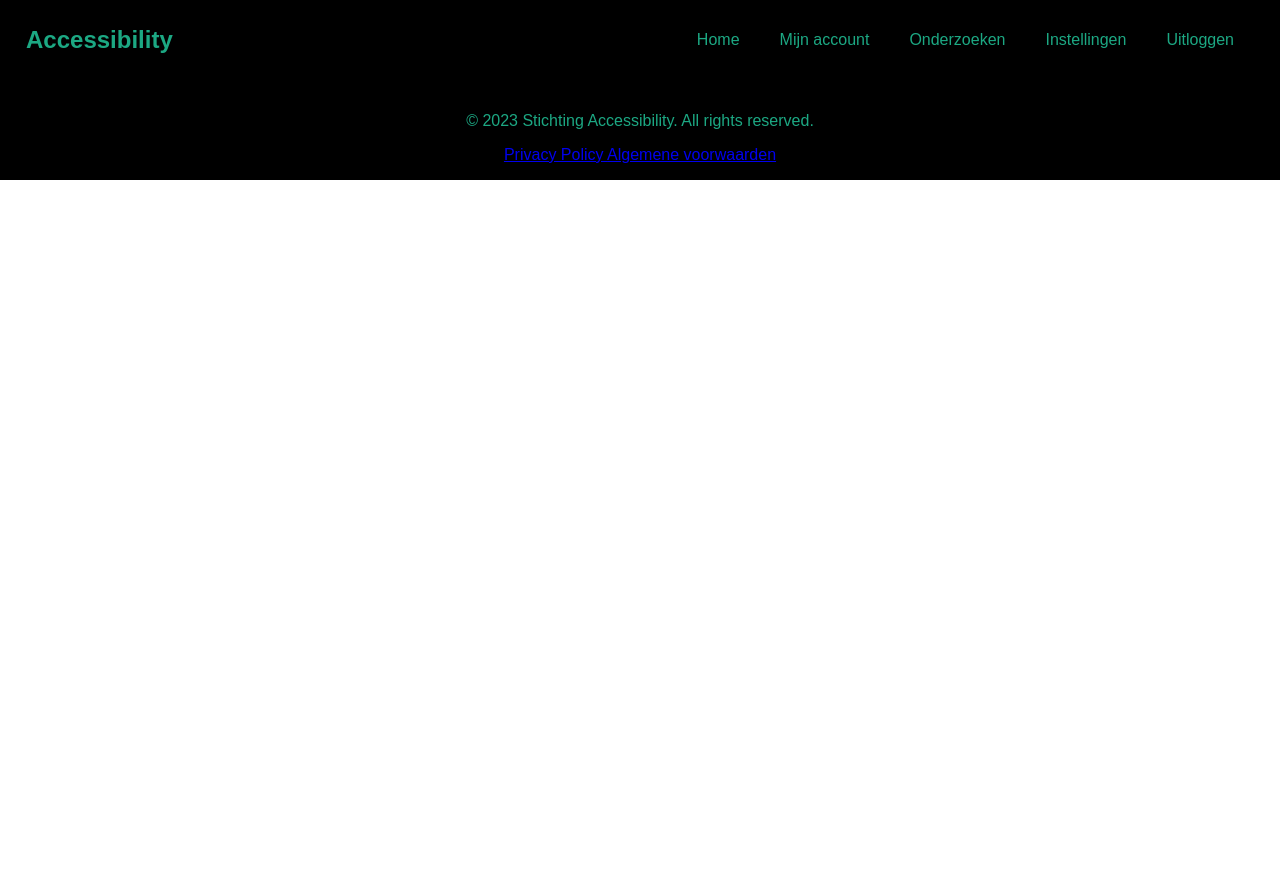
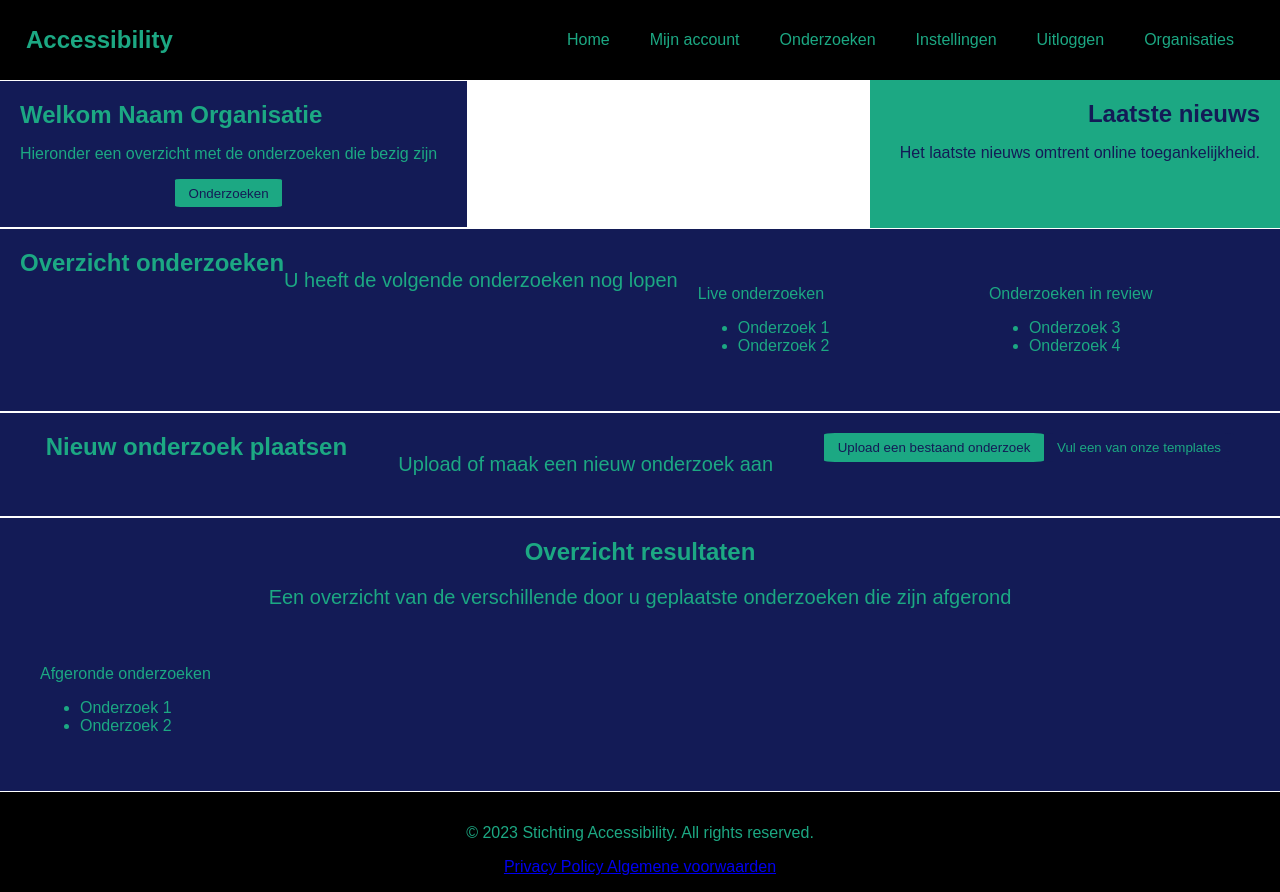
Before and after one commit to DiegoIEC/wpr, a React (Create React App) app in the folder web/: page /Organisaties in a window 1280 px wide. Before the commit the page ends 800 px from the top, so only its background shows below. Built offline with nearby package versions, Linux system fonts and the light colour scheme.

Commit message:
organisaties pagina demo

```diff
--- a/web/src/App.js
+++ b/web/src/App.js
@@ -4,6 +4,7 @@ import Footer from './Footer';
 import { BrowserRouter as Router, Routes, Route } from "react-router-dom";
 import Onderzoeken from './Onderzoeken';
 import Onderzoek from './Onderzoek';
+import Organisaties from './Organisaties';
 
 function App() {
   return (
@@ -23,6 +24,10 @@ function App() {
           <Route path="/onderzoek" element={<Onderzoek />}></Route>
         </Routes>
 
+        <Routes>
+          <Route path="/Organisaties" element={<Organisaties />}></Route>
+        </Routes>
+
         </main>
         <Footer />
       </div>
--- a/web/src/Navbar.js
+++ b/web/src/Navbar.js
@@ -11,6 +11,7 @@ const NavBar = () => {
                   <a href="./Onderzoeken">Onderzoeken</a>
                   <a href="/settings">Instellingen</a>
                   <a href="/logout">Uitloggen</a>
+                  <a href="/Organisaties">Organisaties</a>
               </div>
 
             </div>
--- /dev/null
+++ b/web/src/Organisaties.css
@@ -0,0 +1,165 @@
+body, section, h1, h2, h3, div, .welcome, .latest-news, .ongoing-research, .contribution {
+    margin: 0;
+    padding: 0;
+}
+
+.center-text {
+    text-align: center;
+}
+
+.smaller-text {
+    font-size: 20px;
+}
+
+.center-button {
+    display: block;
+    margin: 0 auto;
+}
+
+.section-background-blue {
+    background-color: #131B56;
+    padding: 20px;
+    border-bottom: 1px solid #fff;
+    border-top: 1px solid #fff;
+}
+
+.section-background-green {
+    background-color: #1CA883;
+    padding: 20px;
+    margin: 0;
+}
+
+.div-background-blue {
+    background-color: #131B56;
+    padding: 10px;
+    margin-top: 2em;
+    margin-bottom: 2em;
+}
+
+.div-background-green {
+    background-color: #1CA883;
+    padding: 10px;
+}
+
+.text-color-blue {
+    color: #131B56;
+}
+
+.text-color-green {
+    color: #1CA883;
+}
+
+.button-green {
+    background-color: #1CA883;
+    color: #131B56;
+    padding: 0.5em 1em;
+    border-radius: 5%;
+    border: none;
+    cursor: pointer;
+}
+
+.button-blue {
+    background-color: #131B56;
+    color: #1CA883;
+    padding: 0.5em 1em;
+    border-radius: 5%;
+    border: none;
+    cursor: pointer;
+}
+
+.format-div {
+    padding: 1em;
+    margin: 10px;
+}
+
+.format-title {
+    border-bottom: 1px solid #fff;
+    padding-bottom: 25px;
+    padding-top: 20px;
+    width: 100%;
+}
+
+.title {
+    margin: 0;
+    color: #1CA883;
+    text-align: left;
+}
+
+.block-content {
+    display: flex;
+    justify-content: space-between;
+}
+
+.block-right {
+    text-align: right;
+    align-items: center;
+}
+
+.block-left {
+    text-align: center;
+    align-items: center;
+}
+
+.block-left-border,
+.block-right-border {
+    flex: 1;
+    max-width: 40%;
+    padding: 0 20px;
+}
+
+.block-right-border {
+    text-align: right;
+    align-items: center;
+    border: 1px solid #1CA883;
+    border-radius: 10px;
+    padding: 10px;
+    margin: 5px;
+    margin-right: 25px;
+}
+
+.block-left-border {
+    text-align: center;
+    align-items: center;
+    border: 1px solid #1CA883;
+    border-radius: 10px;
+    padding: 10px;
+    margin: 5px;
+    margin-left: 25px;
+}
+
+.block-middle-border-blue {
+    background-color: #131B56;
+    color: #1CA883;
+    text-align: center;
+    align-items: center;
+    border: 1px solid #1CA883;
+    width: 30%;
+    border-radius: 10px;
+    padding: 30px;
+    margin: 20px auto;
+}
+
+.welcome, .latest-news, .overview, .new-research {
+    display: flex;
+    justify-content: space-around; /* Adjust as needed */
+}
+
+.flex-container {
+    display: flex;
+    justify-content: space-between;
+  }
+
+.welcome-content {
+    text-align: left; /* Align content to the left */
+    margin-right: 10px;
+  }
+
+  .news-content {
+    text-align: right; /* Align content to the right */
+    padding-left: 10px;
+  }
+
+.live-research, .review-research, .completed-research {
+    flex: 1; /* Adjust flex as needed */
+    padding: 20px; /* Adjust padding as needed */
+}
--- /dev/null
+++ b/web/src/Organisaties.js
@@ -0,0 +1,72 @@
+import React from 'react';
+import './Organisaties.css';
+
+const Organisaties = () => {
+  const organizationName = "Naam Organisatie";
+  return (
+    <div className="company-portal">
+      <div className="flex-container">
+        <section className="welcome section-background-blue text-color-green">
+          <div className="welcome-content">
+            <h2>Welkom {organizationName}</h2>
+            <p>Hieronder een overzicht met de onderzoeken die bezig zijn</p>
+            <button className="center-button button-green">Onderzoeken</button>
+          </div>
+        </section>
+
+        <section className="latest-news section-background-green text-color-blue">
+          <div className="news-content">
+            <h2>Laatste nieuws</h2>
+            <p>Het laatste nieuws omtrent online toegankelijkheid.</p>
+          </div>
+        </section>
+      </div>
+
+      <section className="overview section-background-blue text-color-green">
+        <h2 className="center-text">Overzicht onderzoeken</h2>
+        <p className="center-text smaller-text">U heeft de volgende onderzoeken nog lopen</p>
+
+        <div className="live-research">
+          <p className="research-category">Live onderzoeken</p>
+          <ul>
+            <li>Onderzoek 1</li>
+            <li>Onderzoek 2</li>
+          </ul>
+        </div>
+
+        <div className="review-research">
+          <p className="research-category">Onderzoeken in review</p>
+          <ul>
+            <li>Onderzoek 3</li>
+            <li>Onderzoek 4</li>
+          </ul>
+        </div>
+      </section>
+
+      {/* Nieuw onderzoek plaatsen */}
+      <section className="new-research section-background-blue text-color-green">
+        <h2 className="center-text">Nieuw onderzoek plaatsen</h2>
+        <p className="center-text smaller-text">Upload of maak een nieuw onderzoek aan</p>
+        <div className="new-research-buttons">
+          <button className="button-green">Upload een bestaand onderzoek</button>
+          <button className="button-blue">Vul een van onze templates</button>
+        </div>
+      </section>
+
+      {/* Overzicht resultaten */}
+      <section className="result-overview section-background-blue text-color-green">
+        <h2 className="center-text">Overzicht resultaten</h2>
+        <p className="center-text smaller-text">Een overzicht van de verschillende door u geplaatste onderzoeken die zijn afgerond</p>
+        <div className="completed-research">
+          <p className="research-category">Afgeronde onderzoeken</p>
+          <ul>
+            <li>Onderzoek 1</li>
+            <li>Onderzoek 2</li>
+          </ul>
+        </div>
+      </section>
+    </div>
+  );
+}
+
+export default Organisaties;
```
